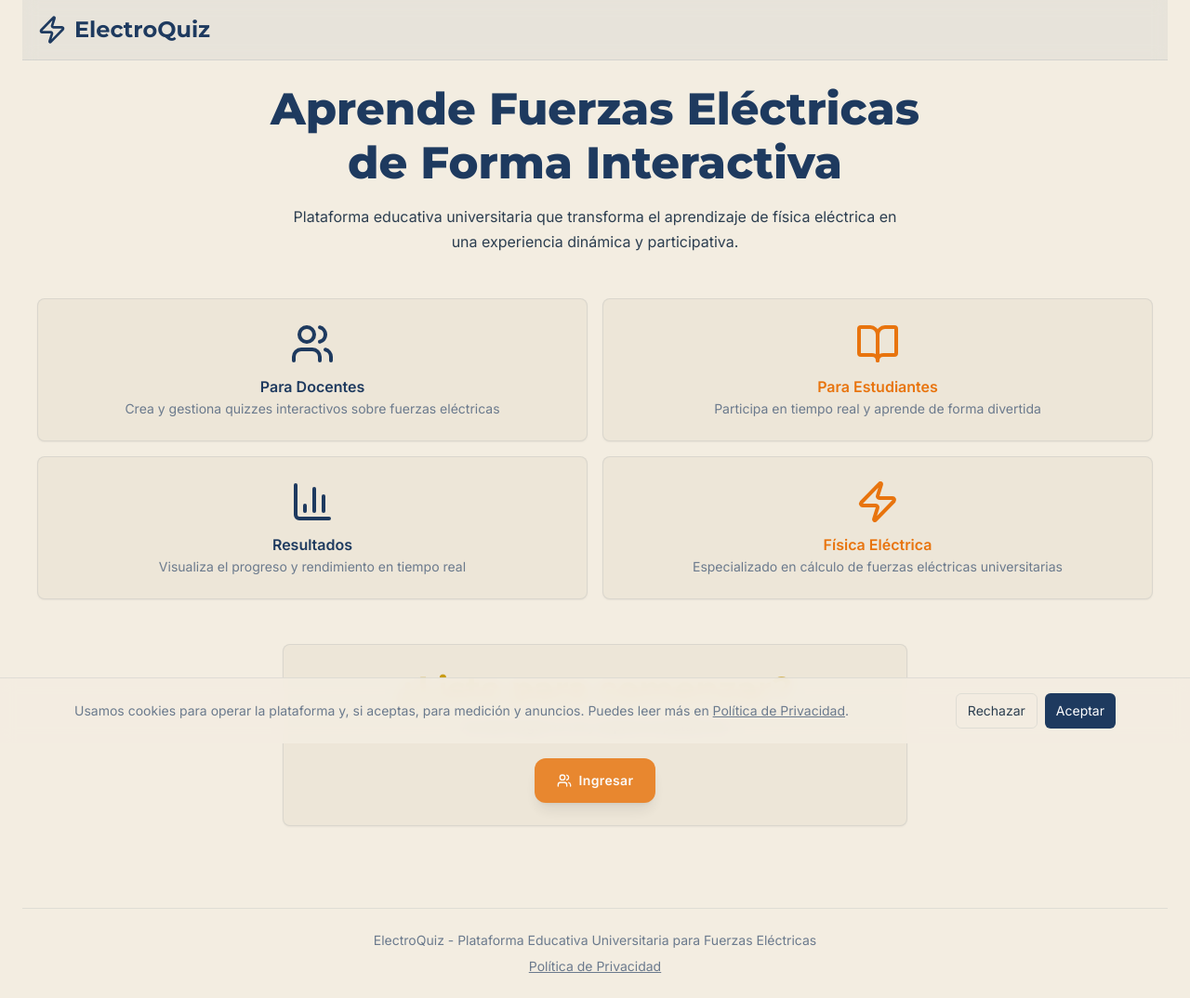
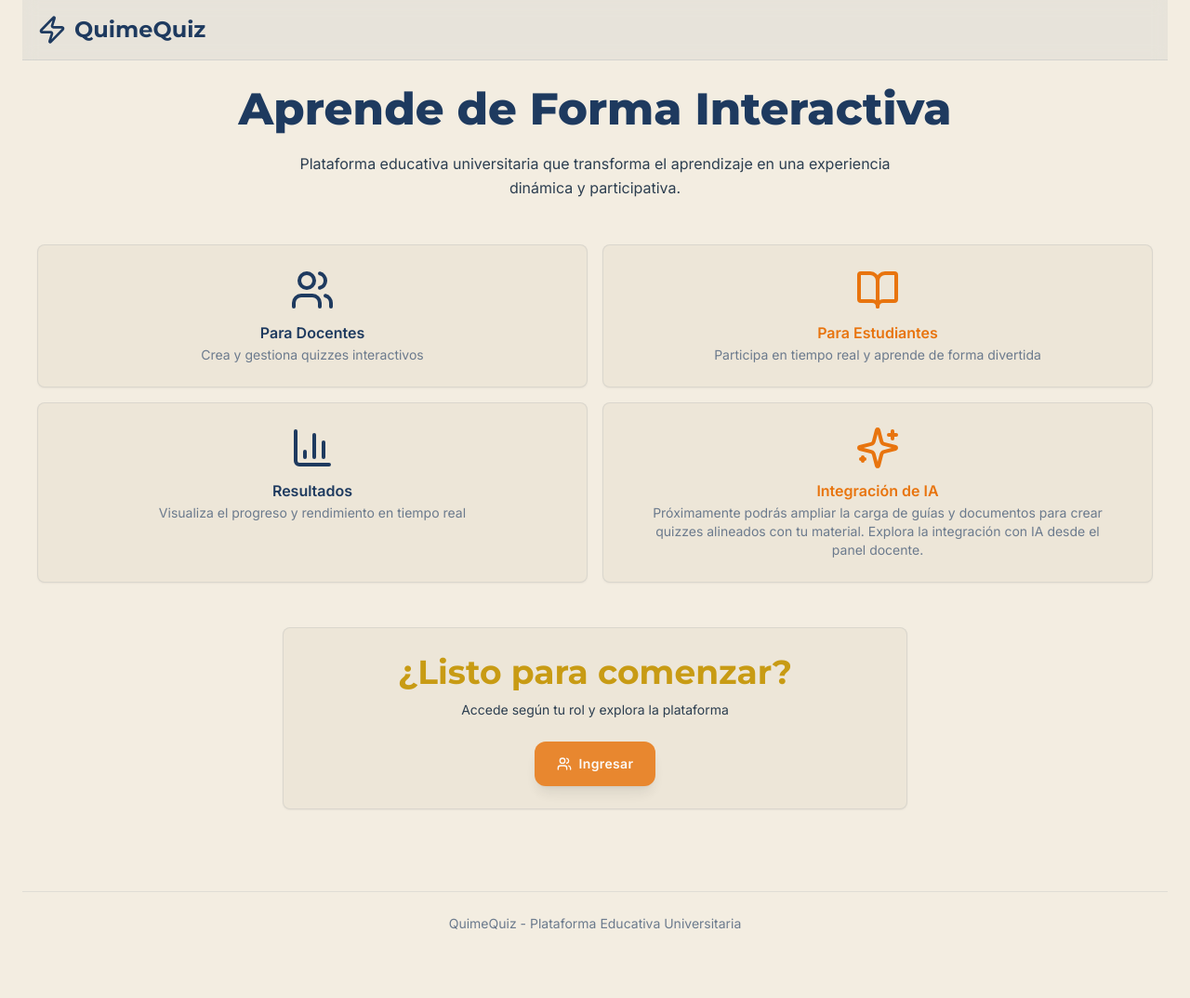
Before and after one commit to DeibyRamirez/Quiz, a Next.js app: page / in a window 1280 px wide. Shown: the whole page at 93% size. After the commit the page ends 1028 px from the top, so only its background shows below. Built offline with nearby package versions, Linux system fonts and the light colour scheme.

Commit message:
chore: branding QuimeQuiz, servidor y dependencias
Icono en navbar, ajustes de layout y lockfile de dependencias.

Co-authored-by: Cursor <cursoragent@cursor.com>

```diff
--- a/server.ts
+++ b/server.ts
@@ -67,7 +67,7 @@ app.prepare().then(() => {
   setSocketIO(io);
 
   httpServer.listen(port, listenHost, () => {
-    console.log(`> Electro Quiz listo en http://${listenHost}:${port}`);
+    console.log(`> QuimeQuiz listo en http://${listenHost}:${port}`);
     console.log(`> WebSocket Socket.io en path ${socketPath}`);
   });
 }).catch((err) => {
--- a/src/app/layout.tsx
+++ b/src/app/layout.tsx
@@ -10,7 +10,6 @@ import { Inter, Montserrat } from "next/font/google"
 import "./globals.css"
 
 import Footer from "@/components/footer"
-import CookieBanner from "@/components/cookie-banner"
 import AdsenseLoader from "@/components/adsense-loader"
 
 
@@ -30,7 +29,7 @@ const montserrat = Montserrat({
 
 // Metadatos para SEO y redes sociales
 export const metadata: Metadata = {
-  title: "ElectroQuiz - Sistema de Fuerzas Eléctricas",
+  title: "QuimeQuiz - Sistema de Fuerzas Eléctricas",
   description: "Plataforma educativa para el aprendizaje de fuerzas eléctricas universitarias",
   generator: "v0.app",
 }
@@ -62,9 +61,6 @@ export default function RootLayout({ children }: { children: React.ReactNode })
           <Footer />
         </div>
 
-        {/* Banner cookies global */}
-        <CookieBanner />
-
         <Analytics />
         <SpeedInsights />
         <Toaster richColors position="top-right" closeButton />
--- a/src/app/page.tsx
+++ b/src/app/page.tsx
@@ -3,7 +3,7 @@
 import { useEffect, useRef, useState } from "react";
 import { Button } from "@/components/ui/button";
 import { Card, CardContent, CardDescription, CardHeader, CardTitle } from "@/components/ui/card";
-import { Zap, Users, BookOpen, BarChart3 } from "lucide-react";
+import { Zap, Users, BookOpen, BarChart3, Sparkles } from "lucide-react";
 import Link from "next/link";
 
 export default function HomePage() {
@@ -80,7 +80,7 @@ export default function HomePage() {
           <div className="flex items-center justify-between">
             <div className="flex items-center gap-2">
               <Zap className="h-8 w-8 text-primary" />
-              <h1 className="heading-tertiary">ElectroQuiz</h1>
+              <h1 className="heading-tertiary">QuimeQuiz</h1>
             </div>
           </div>
         </div>
@@ -90,10 +90,10 @@ export default function HomePage() {
       <main className="quiz-content flex-col items-start!">
         <div className="text-center mb-12 w-full">
           <h2 className="heading-primary text-balance mb-4">
-            Aprende Fuerzas Eléctricas de Forma Interactiva
+            Aprende de Forma Interactiva
           </h2>
           <p className="body-text text-muted-foreground text-pretty max-w-2xl mx-auto">
-            Plataforma educativa universitaria que transforma el aprendizaje de física eléctrica en una experiencia
+            Plataforma educativa universitaria que transforma el aprendizaje en una experiencia
             dinámica y participativa.
           </p>
         </div>
@@ -104,7 +104,7 @@ export default function HomePage() {
             <CardHeader>
               <Users className="h-12 w-12 text-primary mx-auto mb-2" />
               <CardTitle className="text-primary">Para Docentes</CardTitle>
-              <CardDescription>Crea y gestiona quizzes interactivos sobre fuerzas eléctricas</CardDescription>
+              <CardDescription>Crea y gestiona quizzes interactivos</CardDescription>
             </CardHeader>
           </Card>
 
@@ -126,9 +126,13 @@ export default function HomePage() {
 
           <Card className="card-institutional text-center">
             <CardHeader>
-              <Zap className="h-12 w-12 text-secondary mx-auto mb-2" />
-              <CardTitle className="text-secondary">Física Eléctrica</CardTitle>
-              <CardDescription>Especializado en cálculo de fuerzas eléctricas universitarias</CardDescription>
+              <Sparkles className="h-12 w-12 text-secondary mx-auto mb-2" />
+              <CardTitle className="text-secondary">Integración de IA</CardTitle>
+              <CardDescription>
+                Próximamente podrás ampliar la carga de guías y documentos para crear
+                quizzes alineados con tu material. Explora la integración con IA desde
+                el panel docente.
+              </CardDescription>
             </CardHeader>
           </Card>
         </div>
@@ -177,7 +181,7 @@ export default function HomePage() {
       {/* Footer
       <footer className="border-t mt-60 py-6">
         <div className="container mx-auto px-4 text-center text-muted-foreground">
-          <p>ElectroQuiz - Plataforma Educativa Universitaria para Fuerzas Eléctricas</p>
+          <p>QuimeQuiz - Plataforma Educativa Universitaria para Fuerzas Eléctricas</p>
           <Link className="underline" href="/politica-privacidad">
             Política de Privacidad
           </Link>
--- a/src/components/footer.tsx
+++ b/src/components/footer.tsx
@@ -1,14 +1,17 @@
-import Link from "next/link"
+export default function Footer() {
 
-export default function Footer() {
     return (
+
         <footer className="border-t mt-16 py-6">
-            <div className="mx-auto max-w-6xl px-4 text-center text-muted-foreground text-sm space-y-2">
-                <p>ElectroQuiz - Plataforma Educativa Universitaria para Fuerzas Eléctricas</p>
-                <Link className="underline" href="/politica-privacidad">
-                    Política de Privacidad
-                </Link>
+
+            <div className="mx-auto max-w-6xl px-4 text-center text-muted-foreground text-sm">
+
+                <p>QuimeQuiz - Plataforma Educativa Universitaria</p>
+
             </div>
+
         </footer>
+
     )
+
 }
--- a/src/components/navigation.tsx
+++ b/src/components/navigation.tsx
@@ -2,12 +2,13 @@
 
 import { useEffect, useState } from "react"
 import Link from "next/link"
+import Image from "next/image"
 import { usePathname, useRouter } from "next/navigation"
-import { Zap, Users, BookOpen, X, User } from "lucide-react"
+import { Users, BookOpen, X, User } from "lucide-react"
 
 import { Button } from "@/components/ui/button"
 import { salirQuiz } from "@/lib/salirQuiz"
-import type { UsuarioPublico } from "@/app/types"
+import { RolUsuario, type UsuarioPublico } from "@/app/types"
 import { obtenerUsuarioActual, cerrarSesionApp } from "@/lib/client/auth"
 
 const AVATAR_MOBILE = 44
@@ -58,19 +59,31 @@ export function Navigation({ pin }: { pin?: string }) {
 
   return (
     <header className="border-b bg-card/50 backdrop-blur-sm sticky top-0 z-50">
-      <div className="container mx-auto px-0 py-4">
+      <div className="container mx-auto px-3 sm:px-4 py-3 sm:py-4">
         <div className="flex items-center justify-between">
           <div className="flex items-center gap-1 min-w-0">
-            <Zap className="h-8 w-8 md:h-11 md:w-11 text-primary flex-none" />
+            <span
+              className="relative inline-flex h-7 w-7 shrink-0 md:h-9 md:w-9"
+              aria-hidden
+            >
+              <Image
+                src="/Icono.png"
+                alt=""
+                fill
+                className="object-contain object-center"
+                sizes="(max-width: 768px) 28px, 36px"
+                priority
+              />
+            </span>
             <span
               className="font-bold text-foreground truncate flex-1 text-base sm:text-lg md:text-2xl leading-tight"
-              title="ElectroQuiz"
+              title="QuimeQuiz"
             >
-              ElectroQuiz
+              QuimeQuiz
             </span>
           </div>
 
-          <nav className="flex items-center gap-0 sm:gap-2 ml-0 sm:ml-0 min-w-0">
+          <nav className="flex items-center gap-1 sm:gap-2 min-w-0">
             {usuario && loadingRole && (
               <span className="text-sm text-muted-foreground">Cargando...</span>
             )}
@@ -80,10 +93,10 @@ export function Navigation({ pin }: { pin?: string }) {
                 <Button
                   variant={pathname.startsWith("/teacher") ? "default" : "ghost"}
                   size="sm"
-                  className="shrink-0"
+                  className="shrink-0 min-h-11 px-2 sm:px-3"
                 >
-                  <Users className="mr-2 h-4 w-4" />
-                  Docente
+                  <Users className="h-4 w-4 sm:mr-2" />
+                  <span className="hidden sm:inline">Docente</span>
                 </Button>
               </Link>
             )}
@@ -93,25 +106,37 @@ export function Navigation({ pin }: { pin?: string }) {
                 <Button
                   variant={pathname.startsWith("/student") ? "default" : "ghost"}
                   size="sm"
-                  className="shrink-0"
+                  className="shrink-0 min-h-11 px-2 sm:px-3"
                 >
-                  <BookOpen className="mr-2 h-4 w-4" />
-                  Estudiante
+                  <BookOpen className="h-4 w-4 sm:mr-2" />
+                  <span className="hidden sm:inline">Estudiante</span>
                 </Button>
               </Link>
             )}
 
-            {role === "administrador" && (
+            {role === RolUsuario.ADMINISTRADOR && (
+              <>
+                <Link href="/teacher">
+                  <Button
+                    variant={pathname.startsWith("/teacher") ? "default" : "ghost"}
+                    size="sm"
+                    className="shrink-0 min-h-11 px-2 sm:px-3"
+                  >
+                    <Users className="h-4 w-4 sm:mr-2" />
+                    <span className="hidden sm:inline">Docente</span>
+                  </Button>
+                </Link>
                 <Link href="/administrador">
                   <Button
                     variant={pathname.startsWith("/administrador") ? "default" : "ghost"}
                     size="sm"
-                  className="shrink-0"
+                    className="shrink-0 min-h-11 px-2 sm:px-3"
                   >
-                  <BookOpen className="mr-2 h-4 w-4" />
-                  Administrador
+                    <BookOpen className="h-4 w-4 sm:mr-2" />
+                    <span className="hidden sm:inline">Administrador</span>
                   </Button>
                 </Link>
+              </>
             )}
 
             {usuario && (
@@ -119,7 +144,7 @@ export function Navigation({ pin }: { pin?: string }) {
                 <button
                   type="button"
                   onClick={() => setUserPanelOpen((v) => !v)}
-                  className="hidden md:flex items-center gap-2 pl-4 border-l focus:outline-none focus-visible:ring-2 focus-visible:ring-primary rounded-sm shrink-0"
+                  className="hidden md:flex items-center gap-2 pl-4 border-l focus:outline-none focus-visible:ring-2 focus-visible:ring-primary rounded-sm shrink-0 min-h-11"
                   aria-haspopup="dialog"
                   aria-expanded={userPanelOpen}
                   aria-label="Abrir panel de usuario"
@@ -130,7 +155,7 @@ export function Navigation({ pin }: { pin?: string }) {
                   >
                     <User className="h-5 w-5 text-primary" />
                   </span>
-                  <span className="text-sm font-medium text-foreground">
+                  <span className="text-sm font-medium text-foreground max-w-[10rem] truncate">
                     {usuario.nombre || usuario.correo}
                   </span>
                 </button>
@@ -138,7 +163,7 @@ export function Navigation({ pin }: { pin?: string }) {
                 <button
                   type="button"
                   onClick={() => setUserPanelOpen((v) => !v)}
-                  className="md:hidden pl-3 ml-3 border-l focus:outline-none focus-visible:ring-2 focus-visible:ring-primary rounded-sm shrink-0"
+                  className="md:hidden pl-3 ml-2 border-l focus:outline-none focus-visible:ring-2 focus-visible:ring-primary rounded-sm shrink-0 min-h-11 min-w-11"
                   aria-haspopup="dialog"
                   aria-expanded={userPanelOpen}
                   aria-label="Abrir panel de usuario"
```
Also changed, not shown: public/Icono.png (added), 1 other file (tests, documents, lock files or other folders). Lines whose indentation alone changed are shown as unchanged.
